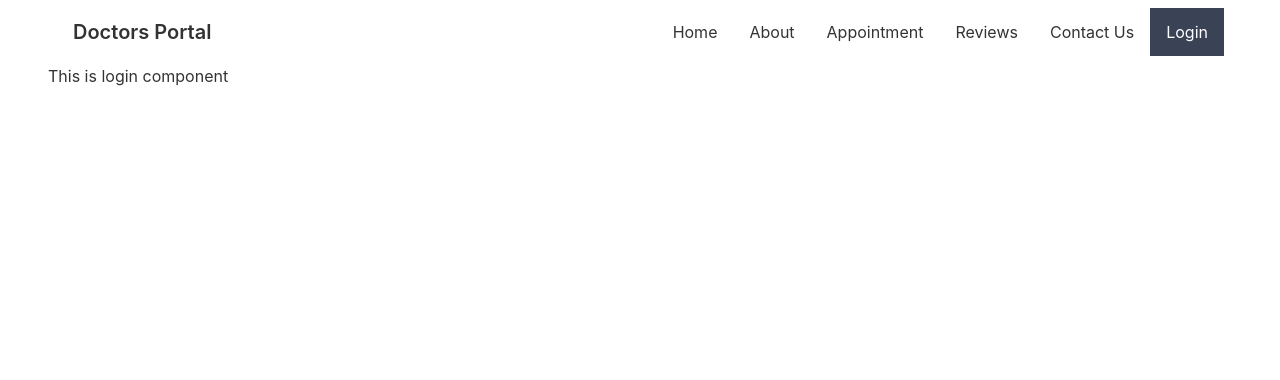
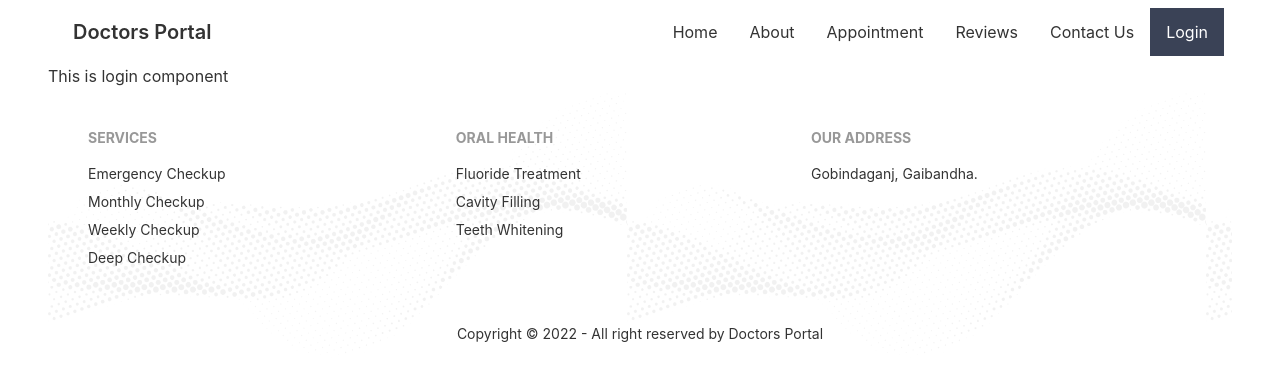
Before and after one commit to arifmia1129/doctors-portal-client, a React (Create React App) app: page /login in a window 1280 px wide. Shown: the top 380 px of the page. Built offline with nearby package versions, Linux system fonts and the light colour scheme.

Commit message:
footer added with dynamic copyrigth symbol & current year

```diff
--- a/src/App.js
+++ b/src/App.js
@@ -8,6 +8,7 @@ import Appointment from './pages/Appointment/Appointment';
 import Reviews from './pages/Reviews/Reviews';
 import Contact from './pages/Contact/Contact';
 import Login from './pages/Authentication/Login';
+import Footer from './pages/Shared/Footer/Footer';
 
 function App() {
   return (
@@ -22,6 +23,7 @@ function App() {
         <Route path='/contact' element={<Contact />} />
         <Route path='/login' element={<Login />} />
       </Routes>
+      <Footer />
     </div>
   );
 }
--- /dev/null
+++ b/src/pages/Shared/Footer/Footer.js
@@ -0,0 +1,36 @@
+import React from 'react';
+import { Link } from 'react-router-dom';
+
+const Footer = () => {
+    return (
+        <div className='bg-[url("/src/assets/images/footer.png")] bg-contain'>
+            <footer className="footer p-10  text-base-content">
+                <div>
+                    <span className="footer-title">Services</span>
+                    <Link to="" className="link link-hover">Emergency Checkup</Link>
+                    <Link to="" className="link link-hover">Monthly Checkup</Link>
+                    <Link to="" className="link link-hover">Weekly Checkup</Link>
+                    <Link to="" className="link link-hover">Deep Checkup</Link>
+                </div>
+                <div>
+                    <span className="footer-title">Oral Health</span>
+                    <Link to="" className="link link-hover">Fluoride Treatment</Link>
+                    <Link to="" className="link link-hover">Cavity Filling</Link>
+                    <Link to="" className="link link-hover">Teeth Whitening</Link>
+                </div>
+                <div>
+                    <span className="footer-title">Our Address</span>
+                    <p>Gobindaganj, Gaibandha.</p>
+                </div>
+
+            </footer>
+            <footer className="footer footer-center p-4 text-base-content">
+                <div>
+                    <p>Copyright &copy; {new Date().getFullYear()} - All right reserved by Doctors Portal</p>
+                </div>
+            </footer>
+        </div>
+    );
+};
+
+export default Footer;
```
